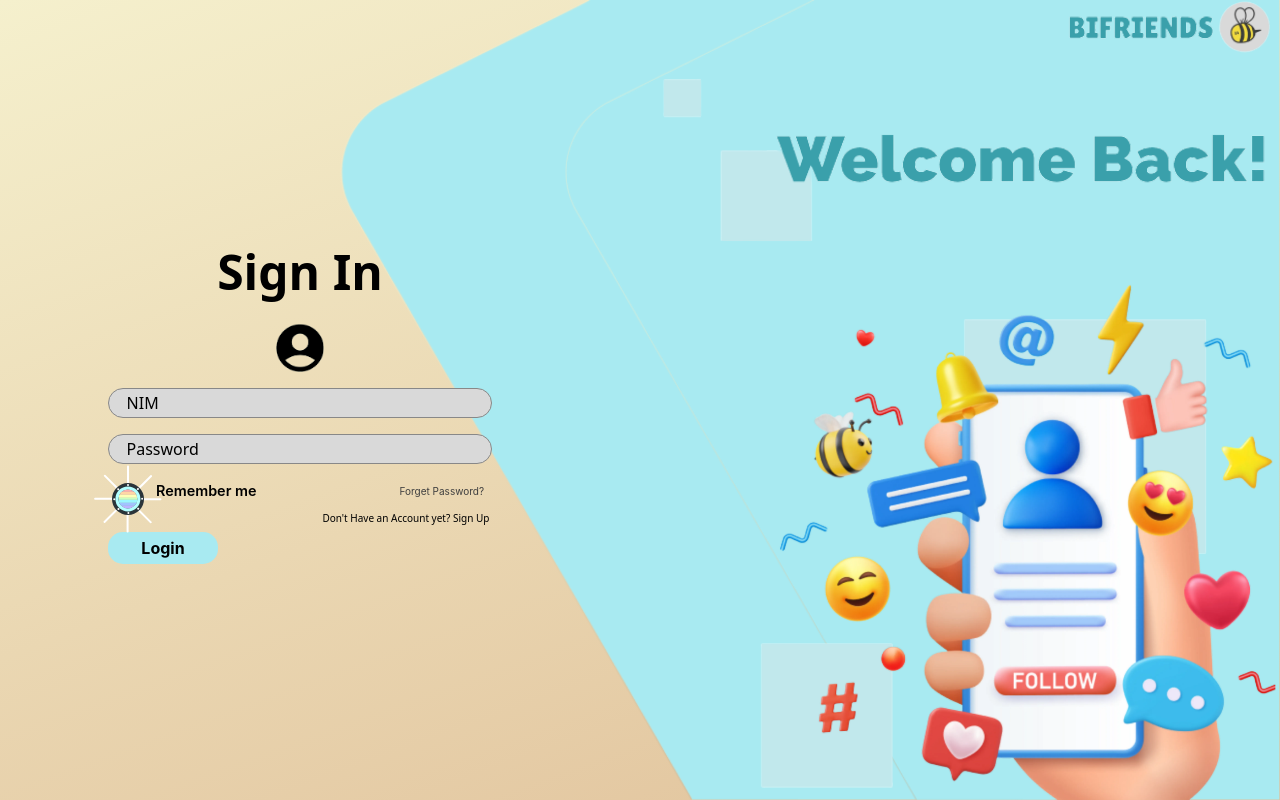
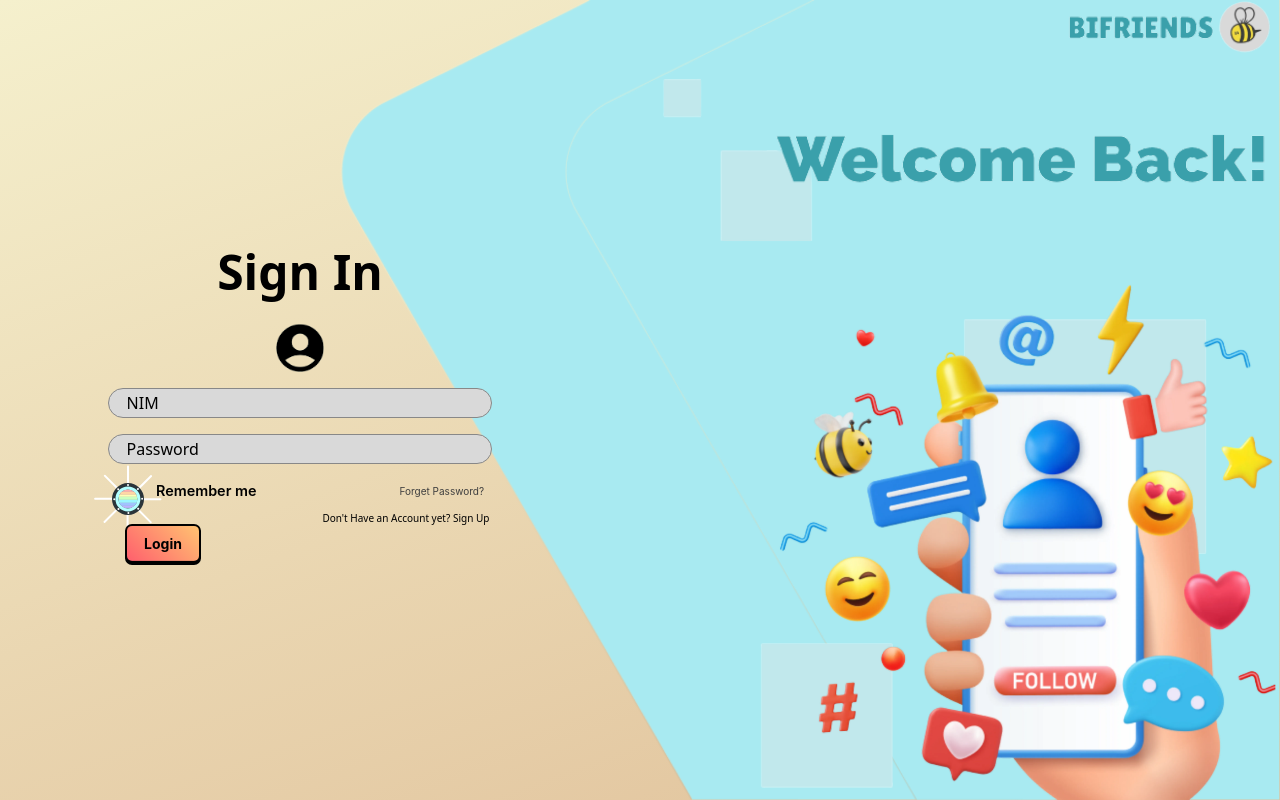
Before and after one commit to D4V1DYL/Bi-Friends-FE, a React (Vite) app: page / in a window 1280 px wide. Built offline with nearby package versions, Linux system fonts and the light colour scheme.

Commit message:
Update Login
Menguptae tampilan Button Login

```diff
--- a/src/LoginFolder/LoginPage.css
+++ b/src/LoginFolder/LoginPage.css
@@ -183,19 +183,40 @@ body.LoginPage {
   justify-content: center;
   width: 110px;
 }
-.LoginBtn{
-  margin: 0.4rem 0 0 0;
-  height: 2rem;
-  width: 100%;
+
+.fancy-button {
+  --button_radius: 0.5em;
+  --button_color: #e8e8e8;
+  --button_outline_color: #000000;
+  font-size: 14px; /* <<< diperkecil */
+  font-weight: bold;
   border: none;
-  border-radius: 15px;
-  background-color: #A8EAF1;
-  font-weight: 700;
-  color: black;
+  border-radius: var(--button_radius);
+  background: var(--button_outline_color);
+  cursor: pointer;
+  padding: 0;
+  height: auto;
+  width: auto;
 }
 
-.LoginBtn:hover{
-  background-color: #9ee0e8;
+.fancy-button .button_top {
+  display: block;
+  box-sizing: border-box;
+  border: 2px solid var(--button_outline_color);
+  border-radius: var(--button_radius);
+  padding: 0.5em 1.2em; /* <<< lebih kecil */
+  color: var(--button_outline_color);
+  transform: translateY(-0.15em); /* <<< lebih halus */
+  transition: transform 0.1s ease;
+  background: linear-gradient(45deg, #FF5F6D, #FFC371);
+}
+
+.fancy-button:hover .button_top {
+  transform: translateY(-0.25em);
+}
+
+.fancy-button:active .button_top {
+  transform: translateY(0);
 }
 
 .RegisterBox{
--- a/src/LoginFolder/LoginPage.tsx
+++ b/src/LoginFolder/LoginPage.tsx
@@ -99,7 +99,6 @@ function LoginPage(){
                             />
                         </div>
 
-
                         <div className="Txt_Input_Box_Log" id="LastSection_Log">
                             <input className="password"
                                 type="password"
@@ -127,11 +126,11 @@ function LoginPage(){
                             </div>
                         </div>
 
-
-
                         <div className="Button_Box">
                             <div className="ButtonBox">
-                                <button className="LoginBtn" onClick={handleLogin}>Login</button>
+                                <button className="fancy-button" onClick={handleLogin}>
+                                <span className="button_top">Login</span>
+                                </button>
                             </div>
                         </div>
 
```
